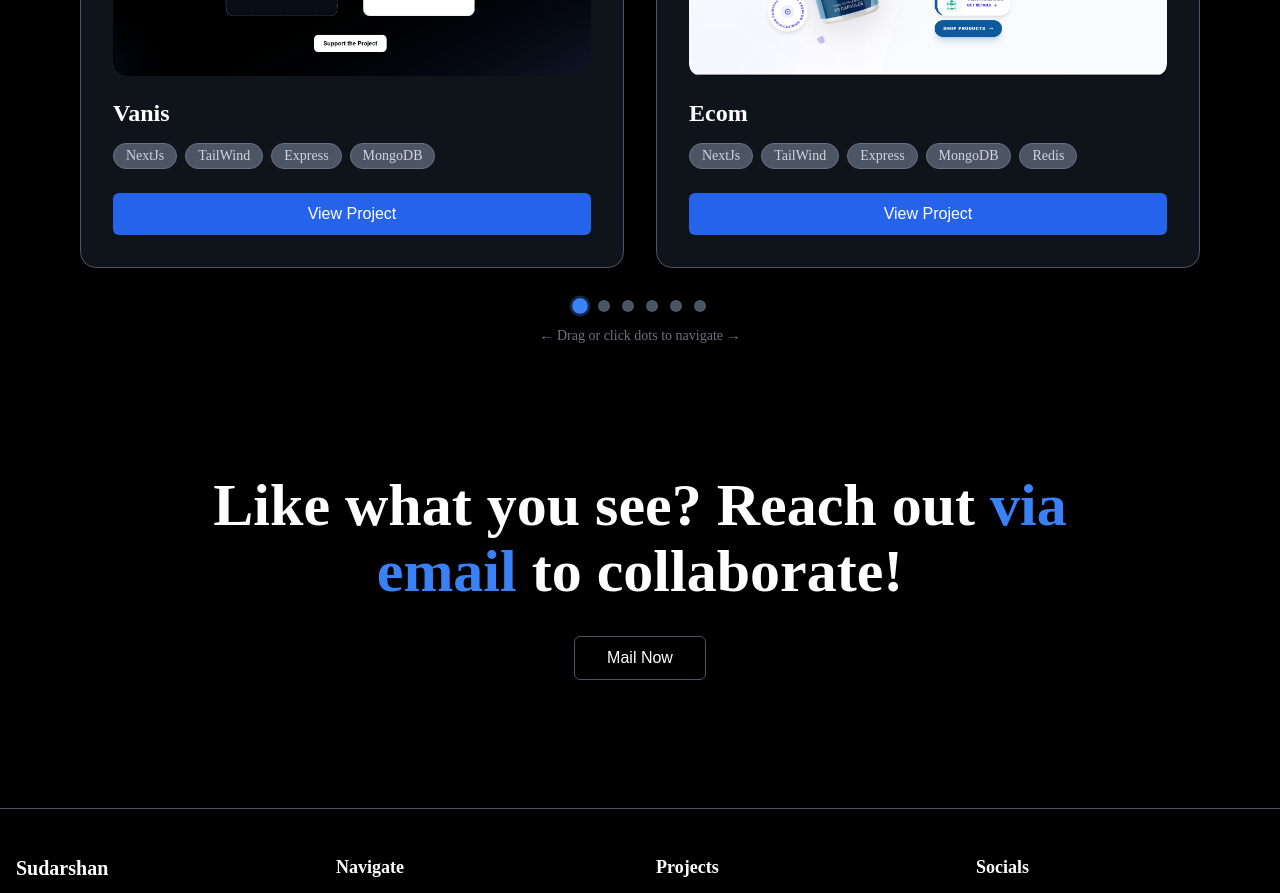
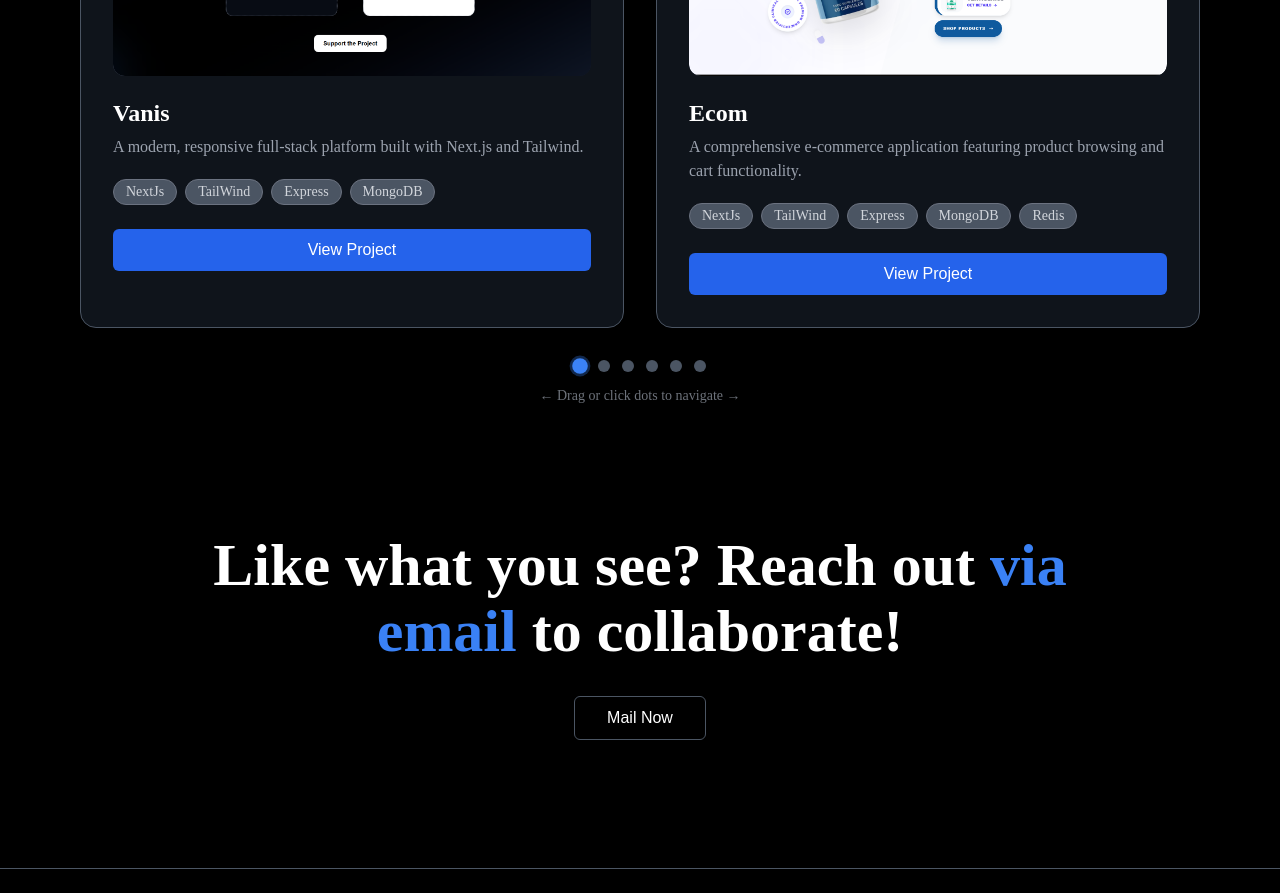
Before and after one commit to lynx-fx/Portfolio, a React (Vite) app: page / in a window 1280 px wide. Shown: the part 1680-2573 px from the top of the page. Built offline with nearby package versions, Linux system fonts and the light colour scheme.

Commit message:
feat: added project desc

```diff
--- a/src/components/Landing.jsx
+++ b/src/components/Landing.jsx
@@ -43,6 +43,7 @@ export default function LandingPage() {
     {
       id: 2,
       title: "Vanis",
+      description: "A modern, responsive full-stack platform built with Next.js and Tailwind.",
       tags: ["NextJs", "TailWind", "Express", "MongoDB"],
       url: "https://vanis-lynxx.netlify.app/",
       src: "/Vanis.png",
@@ -50,6 +51,7 @@ export default function LandingPage() {
     {
       id: 1,
       title: "Ecom",
+      description: "A comprehensive e-commerce application featuring product browsing and cart functionality.",
       tags: ["NextJs", "TailWind", "Express", "MongoDB", "Redis"],
       url: "https://supplementsandpowders.com/",
       src: "/Ecom.png",
@@ -57,6 +59,7 @@ export default function LandingPage() {
     {
       id: 4,
       title: "Wifi DeAuther",
+      description: "A shell script for conducting WiFi deauthentication attacks for security testing.",
       tags: ["Shell"],
       url: "https://github.com/lynx-fx/Bash-for-deauth-attack-on-wifi",
       src: "/deauther.png",
@@ -64,6 +67,7 @@ export default function LandingPage() {
     {
       id: 3,
       title: "LiveChat",
+      description: "A real-time live chat application using WebSocket, React, and MongoDB.",
       tags: ["Express", "React", "Node", "MongoDB", "WebSocket"],
       url: "https://livechat-lynx.netlify.app/",
       src: "/LiveChat.png",
@@ -71,6 +75,7 @@ export default function LandingPage() {
     {
       id: 1,
       title: "CardKeeper",
+      description: "A web application for managing and securely storing card information.",
       tags: ["Express", "React", "Node", "MongoDB"],
       url: "https://cardkeeper-lynx.netlify.app/",
       src: "/CardKeeper.png",
@@ -78,6 +83,7 @@ export default function LandingPage() {
     {
       id: 4,
       title: "TimeNest",
+      description: "A productivity tool for time management and organizing daily tasks.",
       tags: ["Express", "React", "Node", "MongoDB"],
       url: "https://timenest-lynx.netlify.app/",
       src: "/TimeNest.png",
@@ -490,6 +496,7 @@ export default function LandingPage() {
                       />
                     </div>
                     <h3 className="project-title">{project.title}</h3>
+                    <p className="project-description">{project.description}</p>
                     <div className="project-tags">
                       {project.tags.map((tag, tagIndex) => (
                         <span key={tagIndex} className="project-tag">
--- a/src/styles/landing.css
+++ b/src/styles/landing.css
@@ -474,11 +474,17 @@ img {
   color: #ffffff;
   font-weight: 700;
   font-size: 1.5rem;
-  margin-bottom: 1rem;
+  margin-bottom: 0.5rem;
   transition: color 0.3s ease;
 }
 .project-card:hover .project-title {
   color: #60a5fa;
+}
+.project-description {
+  color: #9ca3af;
+  font-size: 1rem;
+  line-height: 1.5;
+  margin-bottom: 1.25rem;
 }
 .project-tags {
   display: flex;
```
